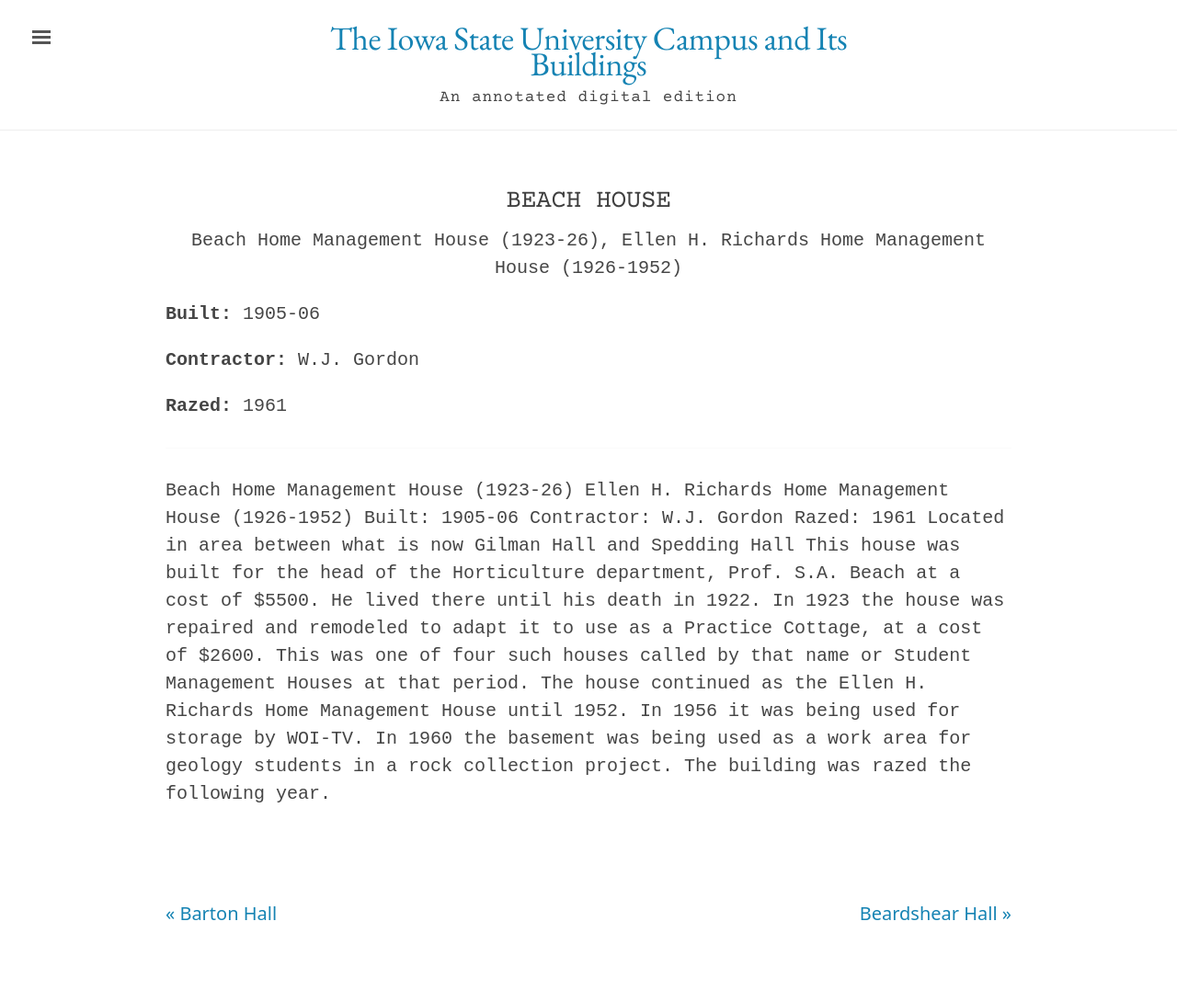
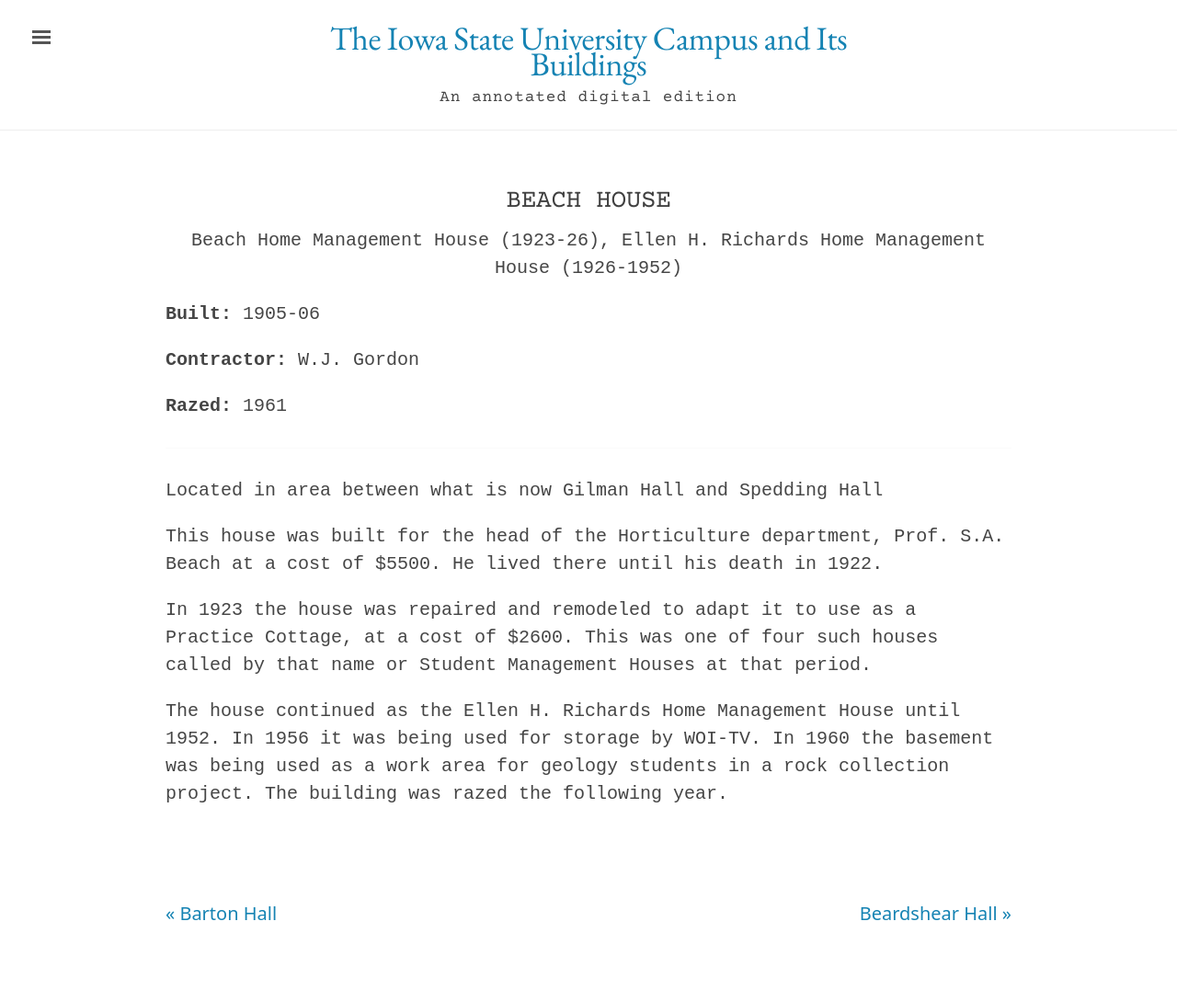
Before and after one commit to emanderson811/day-edition, a Jekyll site: the page built from _texts/buildings/016day-beach-house.md, in a window 1280 px wide. Shown: the whole page at 92% size. Built offline with Jekyll 4.4.1, drawn with Linux system fonts in a browser that asks for light colours.

Commit message:
Update 016day-beach-house.md

```diff
--- a/_texts/buildings/016day-beach-house.md
+++ b/_texts/buildings/016day-beach-house.md
@@ -15,12 +15,11 @@
 publication-date: 1980
 ---
 ---
-Beach Home Management House (1923-26)
-Ellen H. Richards Home Management House (1926-1952)
-Built: 1905-06 Contractor: W.J. Gordon Razed: 1961
-Located in area between what is now Gilman Hall and Spedding
-Hall
-This house was built for the head of the Horticulture department, Prof. S.A. Beach at a cost of $5500. He lived there until his death
-in 1922.
+
+Located in area between what is now Gilman Hall and Spedding Hall
+
+This house was built for the head of the Horticulture department, Prof. S.A. Beach at a cost of $5500. He lived there until his death in 1922.
+
 In 1923 the house was repaired and remodeled to adapt it to use as a Practice Cottage, at a cost of $2600. This was one of four such houses called by that name or Student Management Houses at that period.
+
 The house continued as the Ellen H. Richards Home Management House until 1952. In 1956 it was being used for storage by WOI-TV. In 1960 the basement was being used as a work area for geology students in a rock collection project. The building was razed the following year.
```
